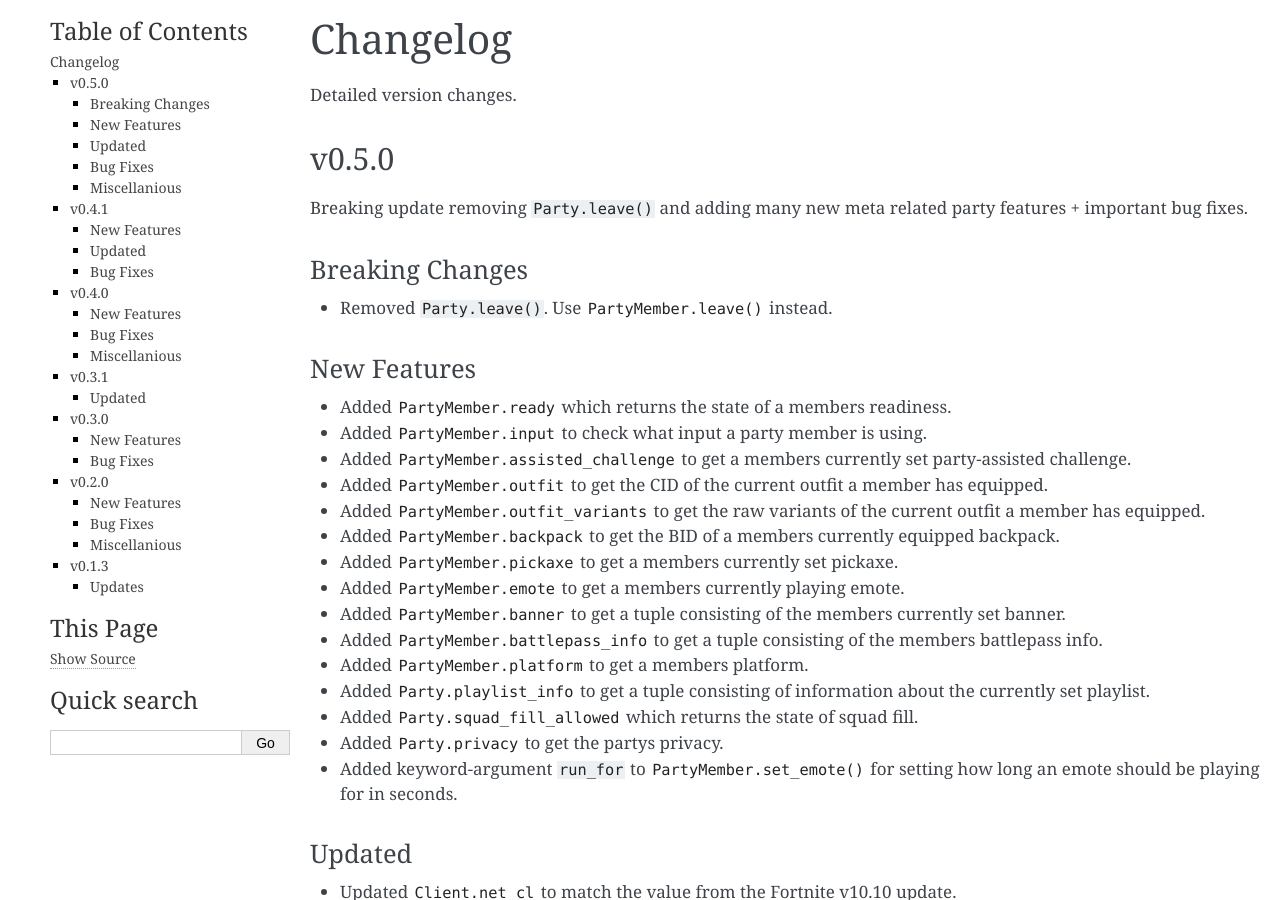
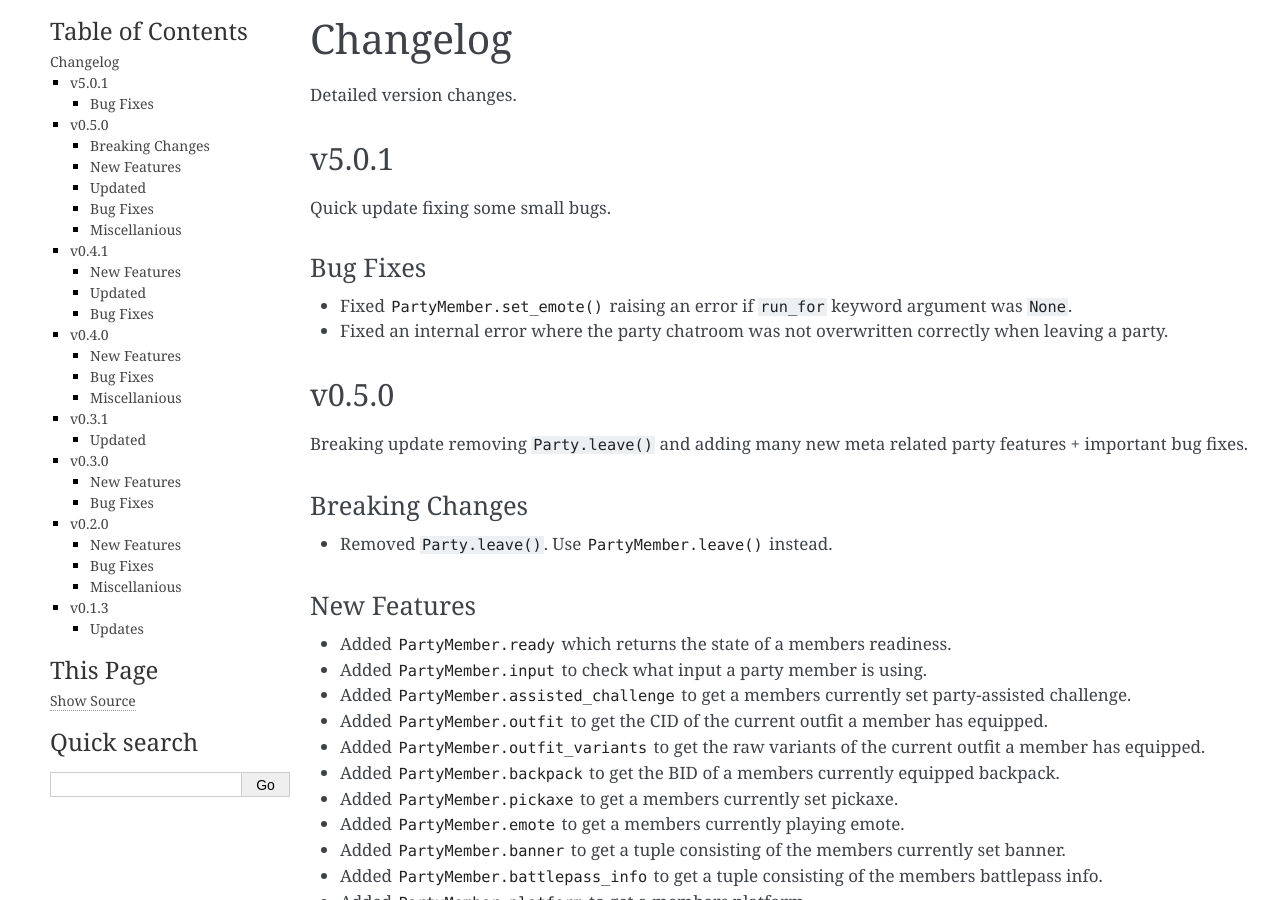
Before and after one commit to Terbau/fortnitepy, a Sphinx documentation site: the page built from docs/changelog.rst, in a window 1280 px wide and 900 px high. Built offline with Sphinx 7.4.7, drawn with Linux system fonts in a browser that asks for light colours.

Commit message:
Update changelog.rst

```diff
--- a/docs/changelog.rst
+++ b/docs/changelog.rst
@@ -4,6 +4,18 @@ Changelog
 =========
 
 Detailed version changes.
+
+
+v5.0.1
+------
+
+Quick update fixing some small bugs.
+
+Bug Fixes
+~~~~~~~~~
+
+- Fixed :meth:`PartyMember.set_emote()` raising an error if ``run_for`` keyword argument was ``None``.
+- Fixed an internal error where the party chatroom was not overwritten correctly when leaving a party.
 
 
 v0.5.0
```
